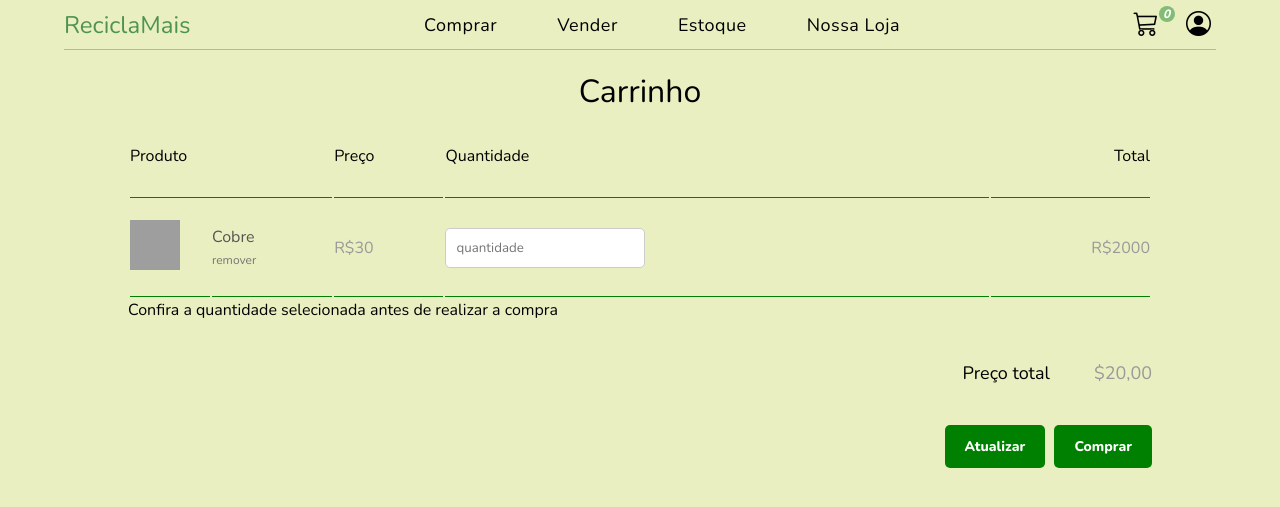
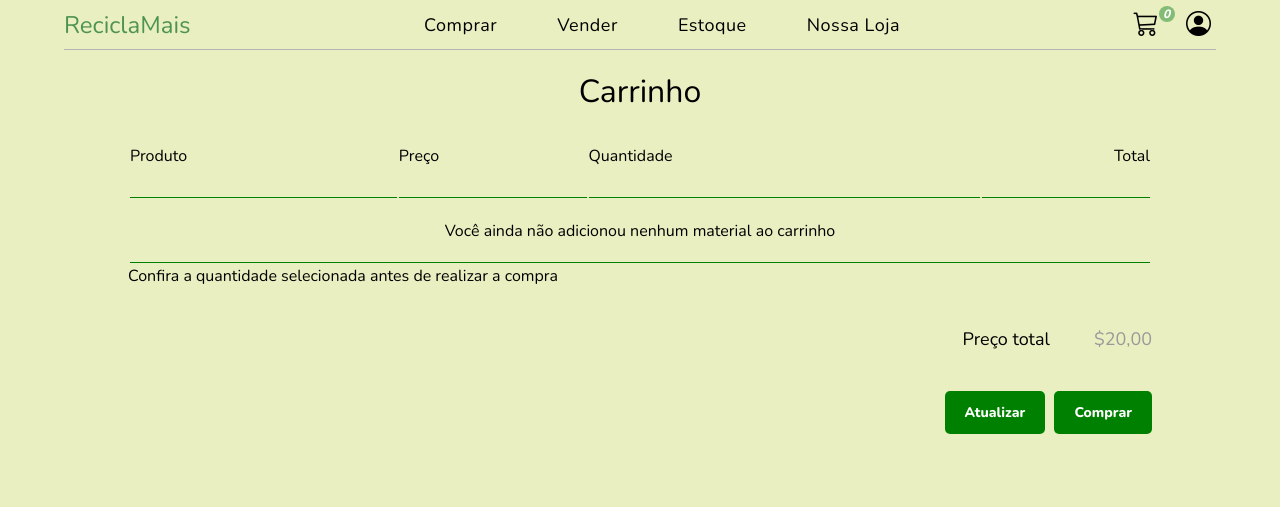
Before and after one commit to LuizReis-dev/reciclamais-rio, a PHP site: page /carrinho.php in a window 1280 px wide. Shown: the top 507 px of the page. Run offline with PHP 8.4, Linux system fonts and the light colour scheme; data comes from the database, SQL or seed files in the repository; grey boxes are pictures that could not be loaded.

Commit message:
mostrando itens adicionados no carrinho na tela

```diff
--- a/ReciclaMais/site-ecommerce/carrinho.php
+++ b/ReciclaMais/site-ecommerce/carrinho.php
@@ -1,6 +1,13 @@
 <!DOCTYPE html>
 <?php
 require 'cabecalho.php';
+require 'conexao.php';
+$materiais_no_carrinho = isset($_SESSION['carrinho']) ? $_SESSION['carrinho'] : array();
+$materiais_para_pesquisar = " ";
+foreach ($materiais_no_carrinho as $material) {
+    $auxiliar = $materiais_para_pesquisar;
+    $materiais_para_pesquisar = $material . ", " . $auxiliar;
+}
 ?>
 <html lang="pt-br">
 
@@ -27,23 +34,29 @@ require 'cabecalho.php';
 
             </thead>
             <tbody>
-                <tr>
-                    <td class="img">
-                        <a href="">
-                            <img src=">" width="50" height="50" alt="">
-                        </a>
-                    </td>
-                    <td>
-                        <a href="">Cobre</a>
+                <?php
+                $sql = "SELECT * FROM material WHERE id IN (" . $materiais_para_pesquisar . "0 )";
+                $result = $conn->query($sql);
+                if ($result->num_rows > 0) {
+                    while ($row = $result->fetch_assoc()) {
+                        echo '<tr>';
+                        echo '<td class="img"><a href=""> <img src=">" width="50" height="50" alt=""></a> </td>';
+                        echo ' <td>
+                        <a href="">' . $row["nome"]. '</a>
                         <br>
-                        <a href="" class="remover">remover</a>
-                    </td>
-                    <td class="preco">R$30</td>
-                    <td class="quantidade">
-                        <input type="number" name="quantidade" value="" min="1" max="" placeholder="quantidade" required>
-                    </td>
-                    <td class="preco">R$2000</td>
-                </tr>
+                        <a href="removercarrinho.php?id_material='.$row["id"] . '" class="remover">remover</a>
+                        </td>
+                        <td class="preco">R$'.$row["preco_venda_kg"].'</td>
+                        <td class="quantidade">
+                        <input type="number" name="quantidade-'.$row["id"].'" value="" min="1" max="" placeholder="quantidade" required>
+                        </td>
+                        <td class="preco">R$</td>';
+                        echo '</tr>';
+                    }
+                } else {
+                    echo '<td colspan="5" style="text-align:center;"> Você ainda não adicionou nenhum material ao carrinho </td>';
+                }
+                ?>
             </tbody>
         </table>
         <p>Confira a quantidade selecionada antes de realizar a compra</p>
--- a/ReciclaMais/site-ecommerce/teste.php
+++ /dev/null
@@ -1,5 +0,0 @@
-<?php
-session_start();
-$qtd_carrinho = isset($_SESSION['carrinho']) ? count($_SESSION['carrinho']) : 0;
-echo $qtd_carrinho;
-?>
```
